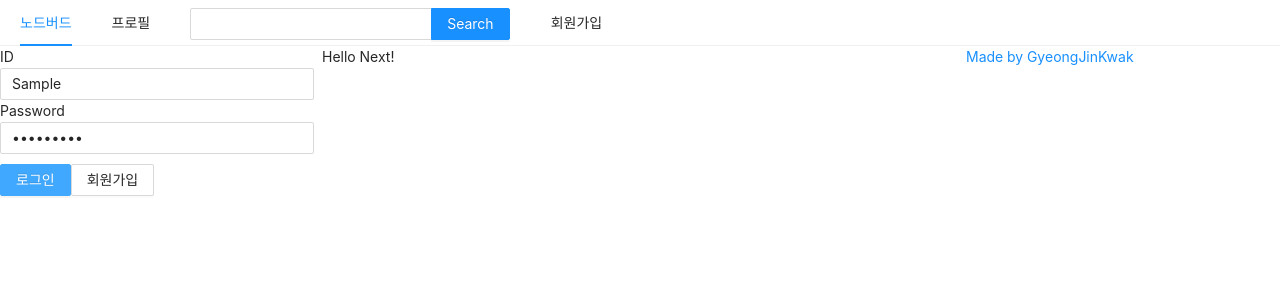
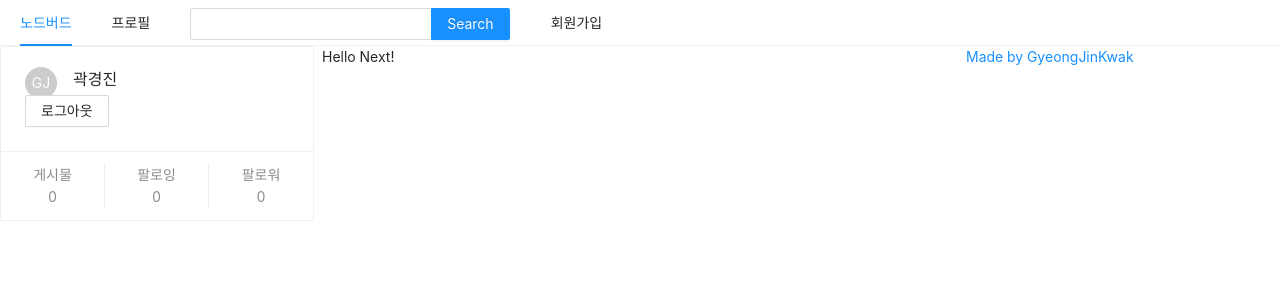
Before and after one commit to gyeong-jin-kwak/react-node-sns, a Next.js app in the folder front/: page / in a window 1280 px wide. Both pictures are taken after typing "Sample", "Sample123" into the empty fields and a click on the button "로그인". Shown: the top 300 px of the page. Built offline with nearby package versions, Linux system fonts and the light colour scheme.

Commit message:
[feat] 임시 로그인 로그아웃 구현

```diff
--- a/front/components/AppLayout.js
+++ b/front/components/AppLayout.js
@@ -12,7 +12,7 @@ const SearchInput = styled(Input.Search)`
 `;
 
 const AppLayout = ({ children }) => {
-  const {isLoggedIn, setIsLoggedIn} = useState(false);
+  const [isLoggedIn, setIsLoggedIn] = useState(false);
 
   return (
     <div>
@@ -34,7 +34,7 @@ const AppLayout = ({ children }) => {
       {/* 반응형/ xs: mobile, sm: tablet, md: desktop / #breakpoint / gutter: 간격 */}
       <Row gutter={8}>
         <Col xs={24} md={6}>
-          {isLoggedIn ? <UserProfile/> : <LoginForm /> }
+          {isLoggedIn ? <UserProfile setIsLoggedIn = { setIsLoggedIn } /> : <LoginForm setIsLoggedIn = { setIsLoggedIn } /> }
         </Col>
 
         <Col xs={24} md={12}>
--- a/front/components/LoginForm.js
+++ b/front/components/LoginForm.js
@@ -7,7 +7,11 @@ const ButtonContainer = styled.div`
   margin-top: 10px;
 `;
 
-const LoginForm = () => {
+const FormWrapper = styled(Form)`
+  padding: 10px;
+`;
+
+const LoginForm = ({ setIsLoggedIn }) => {
   const [id, setId] = useState('');
   const [password, setPassword] = useState('');
 
@@ -19,15 +23,20 @@ const LoginForm = () => {
     setPassword(e.target.value);
   }, []);
 
+  const onSubmitFrom = useCallback(() => {
+    console.log(id, password);
+    setIsLoggedIn(true);
+  }, [id, password]);
+
   return (
     // React Form Library
-    <Form>
+    <FormWrapper onFinish = { onSubmitFrom }>
       <div>
-        <label htmlFor="user-id">ID</label> <br />
+        <label htmlFor="user-id">아이디</label> <br />
         <Input name="user-id" value={id} onChange={onChangeId} required />
       </div>
       <div>
-        <label htmlFor="user-password">Password</label> <br />
+        <label htmlFor="user-password">비밀번호</label> <br />
         <Input
           name="user-password"
           type="password"
@@ -41,10 +50,10 @@ const LoginForm = () => {
         styled component o
       */}
       <ButtonContainer>
-        <Button type="primary" htmlType="submit" loading={false}>로그인</Button>
+        <Button type="primary" htmlType="submit">로그인</Button>
         <Link href="/signup"><a><Button>회원가입</Button></a></Link>
       </ButtonContainer>
-    </Form>
+    </FormWrapper>
   )
 }
 
--- a/front/components/UserProfile.js
+++ b/front/components/UserProfile.js
@@ -1,3 +1,27 @@
-const UserProfile = () => "LoginForm"
+import React, { useCallback } from 'react';
+import { Button, Card } from 'antd';
+import Avatar from 'antd/lib/avatar/avatar';
 
-export default UserProfile
+const UserProfile = ({ setIsLoggedIn }) => {
+    const onLogout = useCallback(()=>{
+        setIsLoggedIn(false);
+    }, [])
+
+    return (
+        <Card
+            actions={[
+                <div key="twit">게시물<br />0</div>,
+                <div key="followings">팔로잉<br />0</div>,
+                <div key="followers">팔로워<br />0</div>
+            ]}
+        >
+            <Card.Meta
+                title="곽경진"
+                avatar={<Avatar>GJ</Avatar>}
+            />
+            <Button onClick={onLogout}>로그아웃</Button>
+        </Card>
+    );
+};
+
+export default UserProfile;
```
